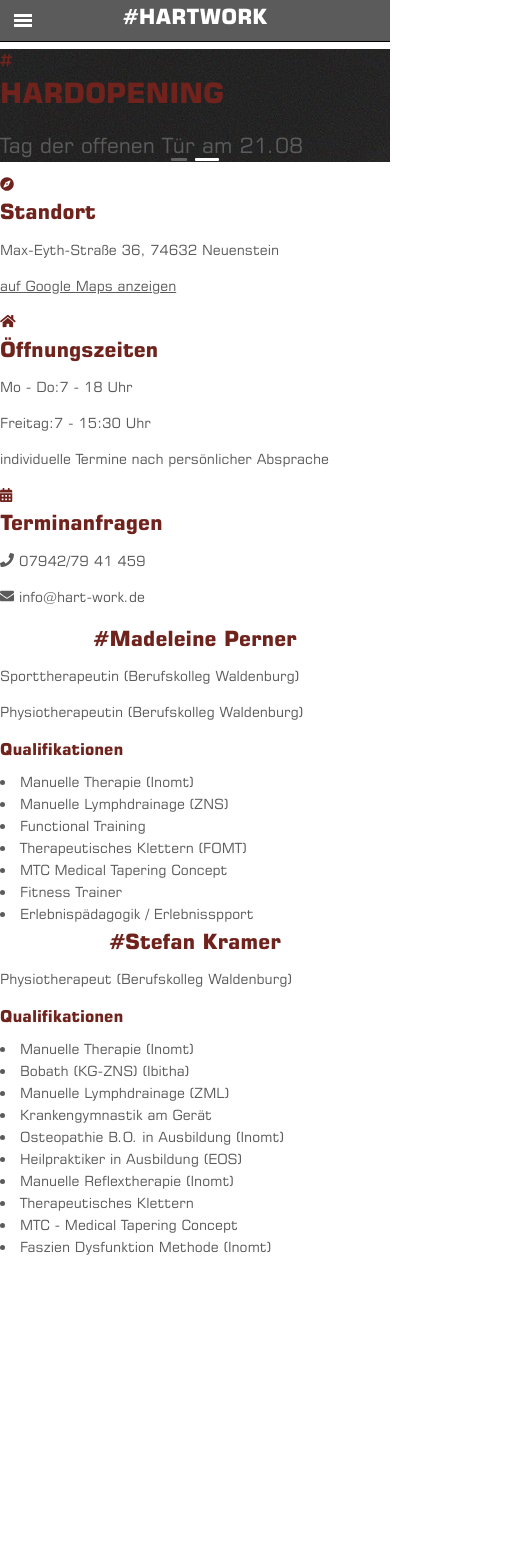
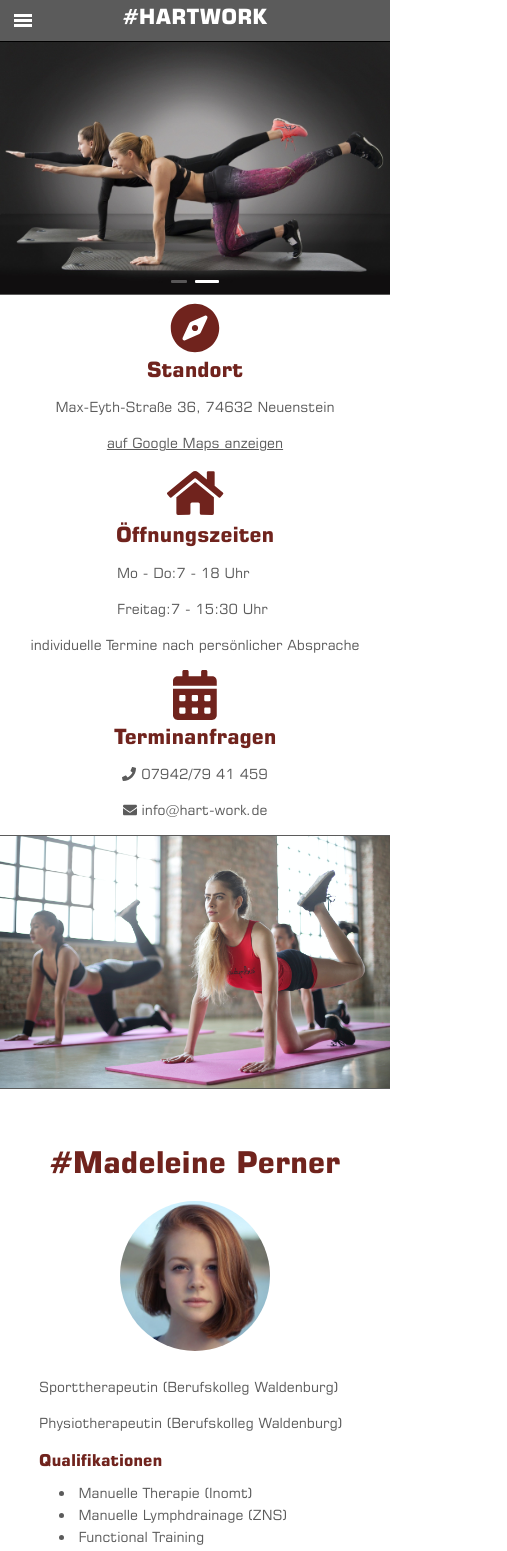
Before and after one commit to chooklii/hart-work, a React (Create React App) app: page / in a window 390 px wide. Shown: the top 1551 px of the page, 507 px wide, since content can reach past the window. Before the commit the page ends 1258 px from the top, so only its background shows below. Built offline with nearby package versions, Linux system fonts and the light colour scheme; the HTML template or start-up script is replaced by a standard one.

Commit message:
mobile design

```diff
--- a/src/Components/Header.tsx
+++ b/src/Components/Header.tsx
@@ -36,6 +36,8 @@ const Header = () => {
             </a>
           </div>
 
+          <h3 className="white companyName mobile fontBold floatingheading">#HART<span className="fontEx">WORK</span></h3>
+
         </Menu>
 
         <h2 className="white fontBold center">#HARTWORK</h2>
--- a/src/Components/SportPrcing.tsx
+++ b/src/Components/SportPrcing.tsx
@@ -61,6 +61,7 @@ const renderPricing = (): ReactFragment => {
                 <h3 className="red fontBold center thirdheading">{single.name}</h3>
                 <Row>
                     <Col xl={12} xxl={12} lg={12} md={12} sm={12} xs={24}>
+                        <div className="inline-col">
                             <p className="grey fontNormal floatingtext">
                                 <FontAwesomeIcon className="grey fontNormal texticon" icon={faClock} />
                                 {single.halfTime} Minuten
@@ -69,8 +70,10 @@ const renderPricing = (): ReactFragment => {
                                 <FontAwesomeIcon className="grey fontNormal texticon" icon={faTag} />
                                 {single.halfPrice}€ p.P.
                             </p>
+                        </div>
                     </Col>
                     <Col xl={12} xxl={12} lg={12} md={12} sm={12} xs={24}>
+                        <div className="inline-col">
                             <p className="grey fontNormal floatingtext">
                                 <FontAwesomeIcon className="grey fontNormal texticon" icon={faClock} />
                                 {single.fullTime} Minuten
@@ -79,6 +82,7 @@ const renderPricing = (): ReactFragment => {
                                 <FontAwesomeIcon className="grey fontNormal texticon" icon={faTag} />
                                 {single.fullPrice}€ p.P.
                             </p>
+                        </div>
                     </Col>
                 </Row>
                 <p className="grey fontNormal services">
@@ -87,7 +91,7 @@ const renderPricing = (): ReactFragment => {
                 </p>
                 <p>
                     {single.services.map(service => {
-                    return(
+                        return (
                             <li key={keyGenerator()} className="grey fontNormal floatingservices">{service}</li>
                         )
                     })}
--- a/src/Components/TopImage.tsx
+++ b/src/Components/TopImage.tsx
@@ -12,8 +12,9 @@ interface IProps {
 const TopImage = (props: IProps) => {
     const imageClassName = "heading-image " + props.imageName
     return (
+        <div>
             <div className={imageClassName}>
-            <div className="heading-image-box">
+                <div className="heading-image-box desktop">
                     <div className="headingBox">
 
                         <div className="hashtag red">
@@ -31,6 +32,7 @@ const TopImage = (props: IProps) => {
                     </div>
                 </div>
             </div>
+        </div>
     )
 }
 
--- a/static/style-mobile.css
+++ b/static/style-mobile.css
@@ -39,6 +39,163 @@
     }
 
     .content{
-        padding-top: 3.5em;
+        padding-top: 3em;
+        padding-bottom: 3em;
+    }
+
+    .heading-image{
+        background-position: center;
+        background-size: cover;
+        background-repeat: no-repeat;
+        width: 100%;
+        height: 30vh;
+        display: flex;
+        border-bottom: 1px solid #5b5b5b;
+    }
+
+    .bottom-image{
+        background-position: center;
+        background-size: cover;
+        background-repeat: no-repeat;
+        width: 100%;
+        height: 30vh;
+        display: flex;
+        border-bottom: 1px solid #5b5b5b;
+        border-top: 1px solid #5b5b5b;
+    }
+
+    .hashtag{
+        font-size: 100px;
+        line-height: 150px;
+        margin-left: 10px;
+    }
+
+    .basicIcon{
+        font-size: 50px;
+    }
+
+    .basics{
+        margin-top: 2%;
+        width: 100%;
+    }
+
+    .singleBasic{
+        width: 100%;
+        text-align: center;
+    }
+
+    .opening{
+        margin-left: 30%;
+    }
+
+    .qualificationheading{
+        margin-left: 10%;
+    }
+
+    .qualification{
+        margin-left: 15%;
+    }
+
+    .singleMember{
+        margin-top: 50px
+    }
+
+    .teamimage{
+        width: 150px;
+        height: 150px;
+        border-radius: 75px;
+        margin-bottom: 25px;
+        display: block;
+        margin-left: auto;
+        margin-right: auto;
+        background-position: center;
+        background-size: cover;
+        background-repeat: no-repeat;
+    }
+
+    .thirdheading{
+        margin-left: 10%;
+    }
+
+    .iconPhysio{
+        background-position: center;
+        background-size: cover;
+        background-repeat: no-repeat;
+        width: 60px;
+        height: 60px;
+        display: inline-block;
+    }
+
+    .singleOptionPhysio{
+        width: 25%;
+        padding: 1em;
+        text-align: center;
+    }
+
+    .thirdheading{
+        font-size: 20px;
+    }
+
+    .subheading{
+        font-size: 30px;
+        margin-top: 10px;
+    }
+
+    .inlinetext{
+        margin-right: 5%;
+    }
+
+    .inline-col{
+        display: inline-flex;
+        width: 100%;
+    }
+
+    .floatingtext{
+        margin-left: 10%;
+        margin-top: 15px;
+        width: 40%;
+    }
+
+    .services{
+        text-align: center;
+    }
+
+    .floatingservices{
+        margin-left: 10%;
+    }
+
+    .philosophie{
+        margin-left: 10%;
+        width: 80%;
+        line-height: 2;
+    }
+
+    .imprint{
+        margin-left: 10%;
+        width: 80%;
+        line-height: 2;
+    }
+
+    .imprintfloat{
+        margin-left: 5%;
+    }
+
+    .iconImprint{
+        background-position: center;
+        background-size: cover;
+        background-repeat: no-repeat;
+        width: 40px;
+        height: 40px;
+        display: inline-block;
+    }
+
+    .header-logo{
+        width: 100px;
+        height: 100px;
+    }
+
+    .companyName{
+        position: absolute;
+        bottom: 0;
     }
 }
```
Also changed, not shown: src/Pages/NotFound.tsx (line endings or trailing spaces), 2 other files (tests, documents, lock files or other folders). Lines whose indentation alone changed are shown as unchanged.
